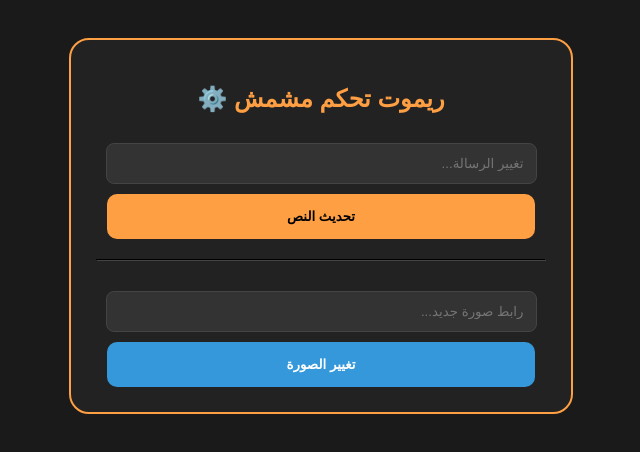
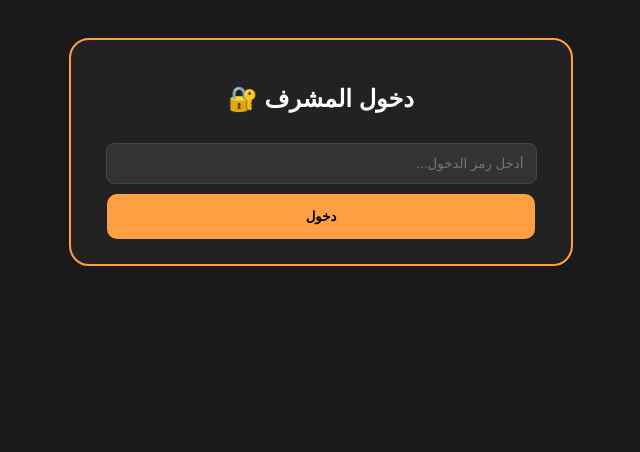
Before and after one commit to Abood128aa/mishmish-admin, a plain HTML site: page index.html in a window 1280 px wide. Shown: the whole page, without its empty margins (319-959 px from the left). Drawn offline with Linux system fonts and the light colour scheme.

Commit message:
Update index.html

```diff
--- a/index.html
+++ b/index.html
@@ -3,32 +3,56 @@
 <head>
     <meta charset="UTF-8">
     <meta name="viewport" content="width=device-width, initial-scale=1.0">
-    <title>لوحة التحكم المنفصلة ⚙️</title>
+    <title>لوحة التحكم المحمية 🔐</title>
     <script src="https://www.gstatic.com/firebasejs/8.10.0/firebase-app.js"></script>
     <script src="https://www.gstatic.com/firebasejs/8.10.0/firebase-database.js"></script>
     <style>
         body { background: #1a1a1a; color: white; text-align: center; font-family: sans-serif; padding: 30px; }
         .card { background: #222; padding: 25px; border-radius: 20px; border: 2px solid #ff9f43; max-width: 450px; margin: auto; }
-        h2 { color: #ff9f43; }
+        #adminContent { display: none; } /* مخفي حتى كتابة الرمز */
         input { width: 90%; padding: 12px; margin: 10px 0; border-radius: 8px; background: #333; color: white; border: 1px solid #444; }
         button { width: 95%; padding: 15px; background: #ff9f43; color: black; border: none; border-radius: 10px; font-weight: bold; cursor: pointer; }
     </style>
 </head>
 <body>
+
     <div class="card">
-        <h2>ريموت تحكم مشمش ⚙️</h2>
-        <input type="text" id="t" placeholder="تغيير الرسالة...">
-        <button onclick="up('note', 't')">تحديث النص</button>
-        <hr style="margin:20px 0; border-color:#444;">
-        <input type="text" id="i" placeholder="رابط صورة جديد...">
-        <button onclick="up('main_image', 'i')" style="background:#3498db; color:white;">تغيير الصورة</button>
+        <div id="loginSection">
+            <h2>دخول المشرف 🔐</h2>
+            <input type="password" id="passInput" placeholder="أدخل رمز الدخول...">
+            <button onclick="checkPass()">دخول</button>
+        </div>
+
+        <div id="adminContent">
+            <h2 style="color:#ff9f43;">ريموت مشمش ⚙️</h2>
+            <input type="text" id="t" placeholder="تغيير الرسالة...">
+            <button onclick="up('note', 't')">تحديث النص</button>
+            <hr style="margin:20px 0; border-color:#444;">
+            <input type="text" id="i" placeholder="رابط صورة جديد...">
+            <button onclick="up('main_image', 'i')" style="background:#3498db; color:white;">تغيير الصورة</button>
+        </div>
     </div>
+
     <script>
         const conf = { databaseURL: "https://ourphotoshare-a874a-default-rtdb.firebaseio.com" };
         firebase.initializeApp(conf);
+
+        // --- اختر كلمة السر هنا (مثلاً: 1234) ---
+        const myPass = "1234";
+
+        function checkPass() {
+            const input = document.getElementById('passInput').value;
+            if(input === myPass) {
+                document.getElementById('loginSection').style.display = 'none';
+                document.getElementById('adminContent').style.display = 'block';
+            } else {
+                alert("الرمز خطأ! ❌");
+            }
+        }
+
         function up(p, id) {
             const v = document.getElementById(id).value;
-            if(v) firebase.database().ref(p).set(v).then(() => alert("تم بنجاح! ✅"));
+            if(v) firebase.database().ref(p).set(v).then(() => alert("تم التحديث! ✅"));
         }
     </script>
 </body>
```
